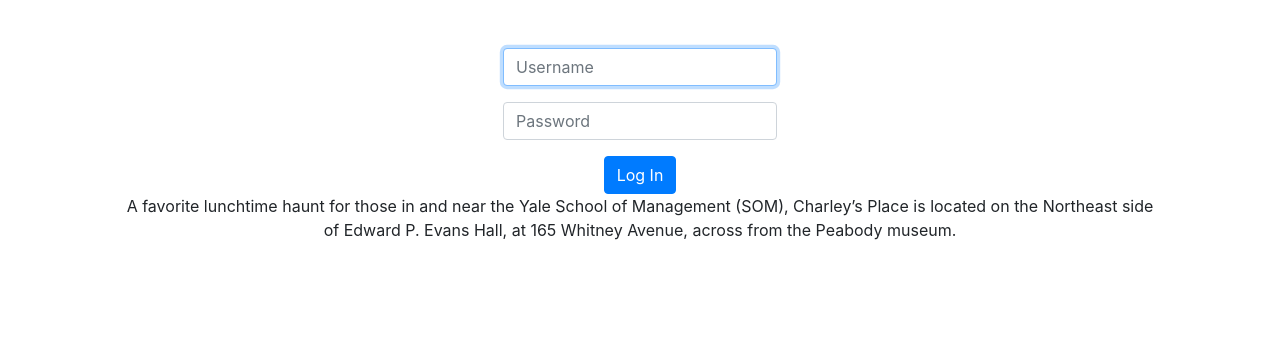
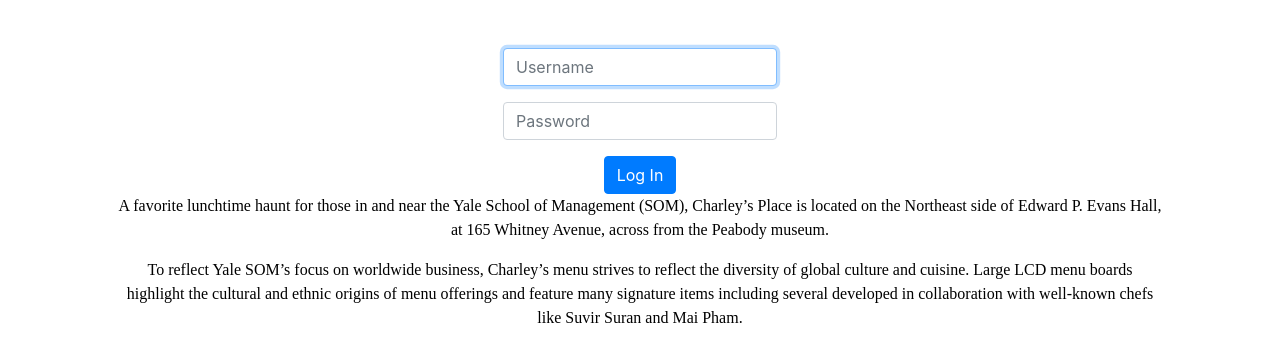
Before and after one commit to Rolandojvega/Charleys-Place, a Flask app: template templates/about.html in a window 1280 px wide. Shown: the part 76-438 px from the top of the page. Run offline with Flask 2, Linux system fonts and the light colour scheme; the template is opened without the code that fills it, so the values that code supplies are empty; some libraries are stand-ins or nearby versions.

Commit message:
added paragraph text to about.html

```diff
--- a/static/styles.css
+++ b/static/styles.css
@@ -3,7 +3,13 @@
     src: url('/css/webfont/YaleNew-Bold.eot') format('embedded-opentype');
     font-weight: normal;
     font-style: normal;
+}
 
+@font-face {
+    font-family: 'YaleNew-Roman';
+    src: url('/css/webfont/YaleNew-Roman.eot') format('embedded-opentype');
+    font-weight: normal;
+    font-style: normal;
 }
 
 nav .navbar-brand
@@ -14,13 +20,17 @@
 }
 
 h1 {
-
-font-family: Arial;
+font-family: 'YaleNew-Bold';
 color: blue;
 font-size: 35;
+}
 
+.about {
+font-family: 'YaleNew-Roman';
+color: black;
 }
-/* colors for brand */
+
+/* Yale Blue */
 nav .navbar-brand .blue
 {
     color: #00356b;
--- a/templates/about.html
+++ b/templates/about.html
@@ -15,6 +15,14 @@
         <button class="btn btn-primary" type="submit">Log In</button>
     </form>
 
-    <p> A favorite lunchtime haunt for those in and near the Yale School of Management (SOM), Charley’s Place is located on the Northeast side of Edward P. Evans Hall, at 165 Whitney Avenue, across from the Peabody museum.</p>
+    <p class=about> A favorite lunchtime haunt for those in and near the Yale School of Management (SOM),
+    Charley’s Place is located on the Northeast side of Edward P. Evans Hall, at 165 Whitney Avenue,
+    across from the Peabody museum.
+    </p>
+    <p class=about>To reflect Yale SOM’s focus on worldwide business, Charley’s menu strives to reflect
+    the diversity of global culture and cuisine. Large LCD menu boards highlight
+    the cultural and ethnic origins of menu offerings and feature many signature items
+    including several developed in collaboration with well-known chefs like Suvir Suran and Mai Pham.
+    </p>
 
 {% endblock %}
```
Also changed, not shown: 1 other file.
